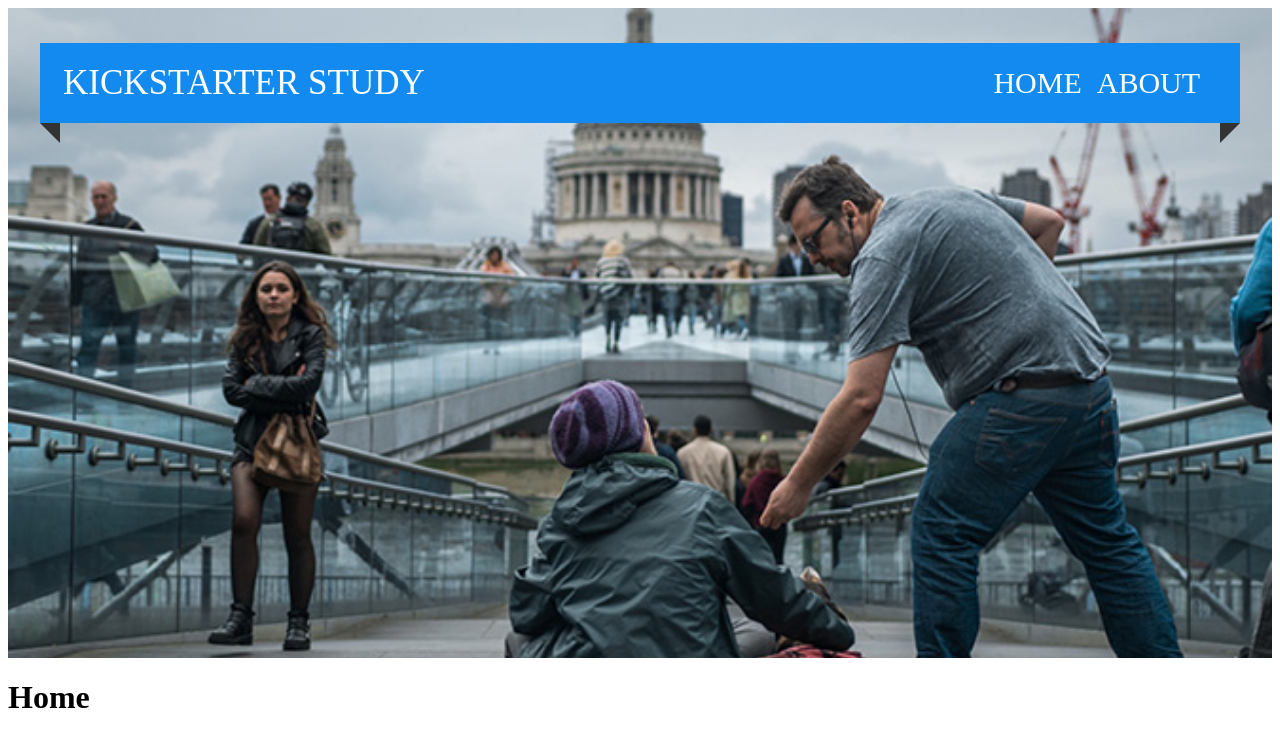
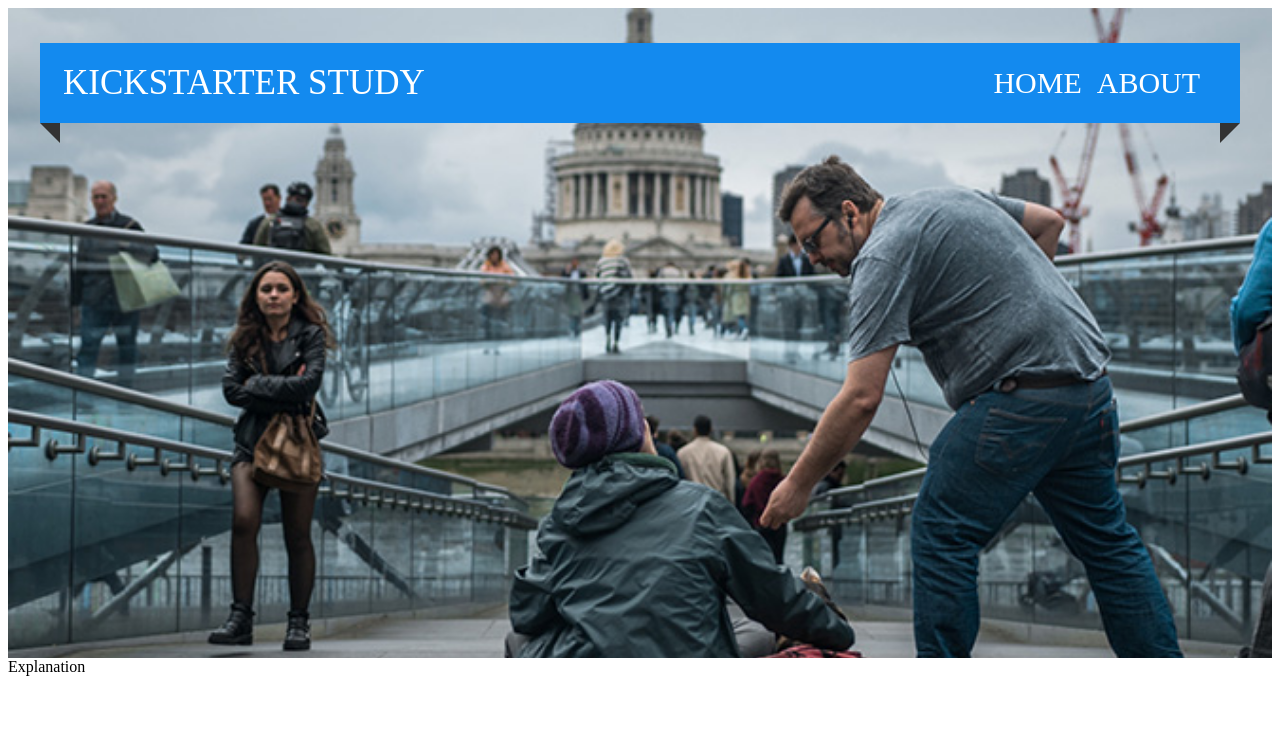
Before and after one commit to ravenusmc/kickstarter, a Vue app in the folder client/: page / in a window 1280 px wide. Shown: the top 746 px of the page. Built offline with nearby package versions, Linux system fonts and the light colour scheme.

Commit message:
working on explanation area

```diff
--- /dev/null
+++ b/client/src/components/home/Explanation.vue
@@ -0,0 +1,16 @@
+<template>
+  <div>
+    Explanation
+  </div>
+</template>
+
+<script>
+import Header from '@/components/home/Explanation.vue'
+
+export default {
+  name: 'Explanation',
+};
+</script>
+
+<style scoped>
+</style>
--- a/client/src/views/Home.vue
+++ b/client/src/views/Home.vue
@@ -1,13 +1,17 @@
 <template>
   <div>
-    <h1>Home</h1>
+    <Explanation/>
   </div>
 </template>
 
 <script>
 // @ is an alias to /src
+import Explanation from '@/components/home/Explanation.vue'
 
 export default {
   name: 'Home',
+  components: {
+    Explanation,
+  }
 }
 </script>
```
